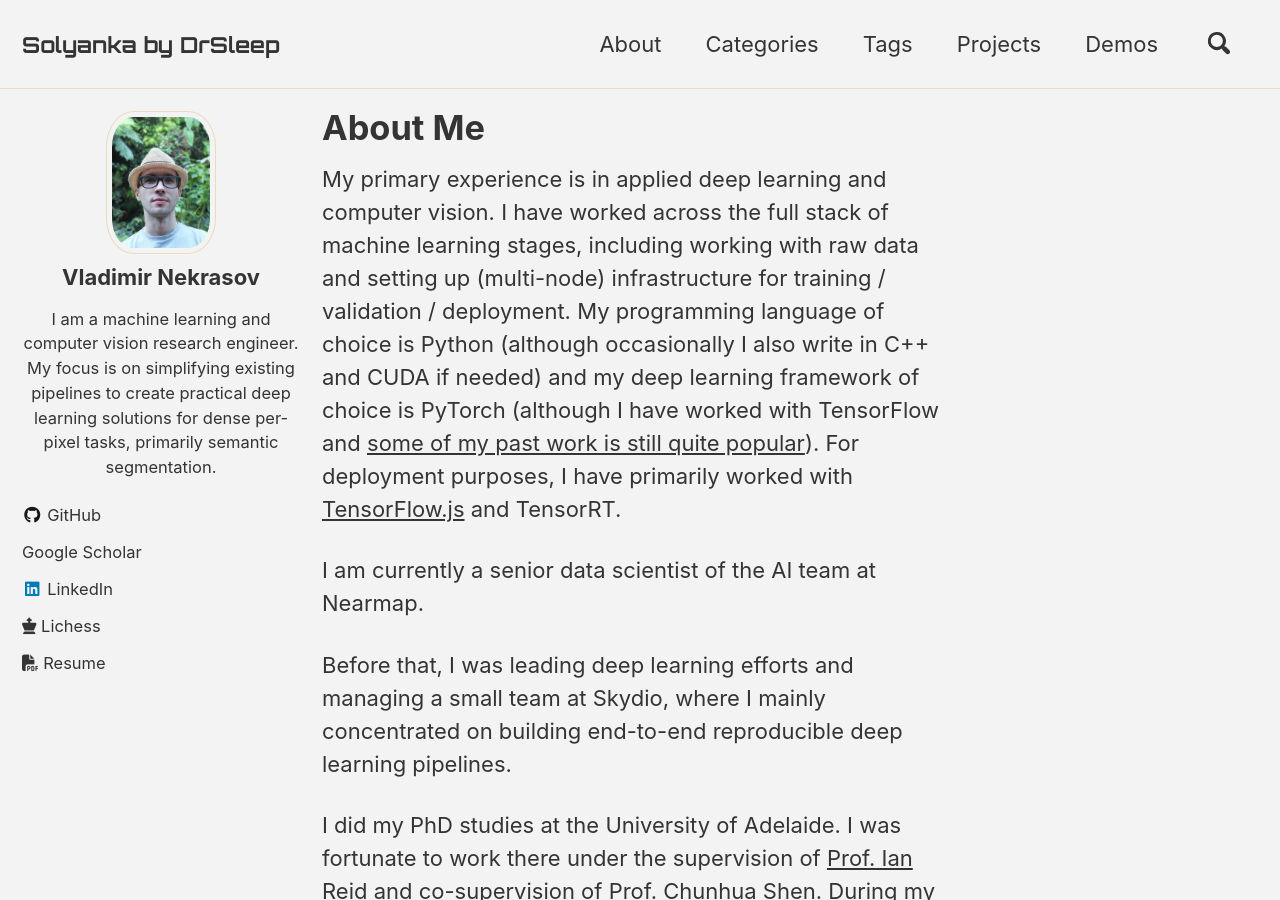
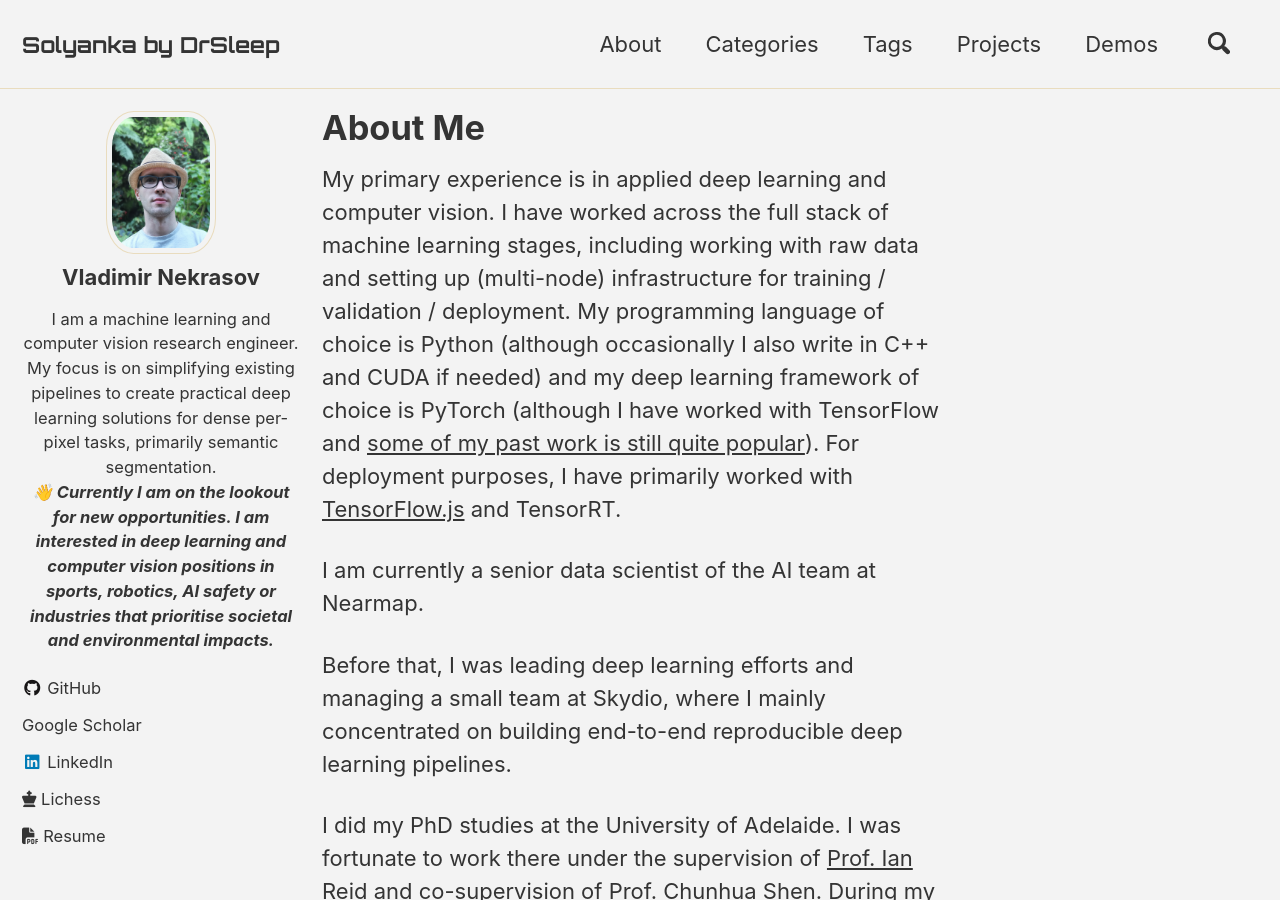
Before and after one commit to DrSleep/drsleep.github.io, a Jekyll site: the page built from _pages/about.md, in a window 1280 px wide and 900 px high. Built offline with Jekyll 4.4.1, drawn with Linux system fonts in a browser that asks for light colours; cached includes are drawn as plain includes; nearby versions of some CDN libraries; emoji names are drawn with the system emoji font; a style sheet for code colours, icons or effects is not loaded.

Commit message:
The lookout addition

```diff
--- a/_config.yml
+++ b/_config.yml
@@ -63,7 +63,8 @@
   name   : "Vladimir Nekrasov"
   avatar : "/images/newava.jpg"
   bio    : "I am a machine learning and computer vision research engineer.
-  My focus is on simplifying existing pipelines to create practical deep learning solutions for dense per-pixel tasks, primarily semantic segmentation.<br />"
+  My focus is on simplifying existing pipelines to create practical deep learning solutions for dense per-pixel tasks, primarily semantic segmentation.<br />
+  ***:wave: Currently I am on the lookout for new opportunities. I am interested in deep learning and computer vision positions in sports, robotics, AI safety or industries that prioritise societal and environmental impacts.***"
   links:
     - label: "GitHub"
       icon: "fab fa-fw fa-github"
```
